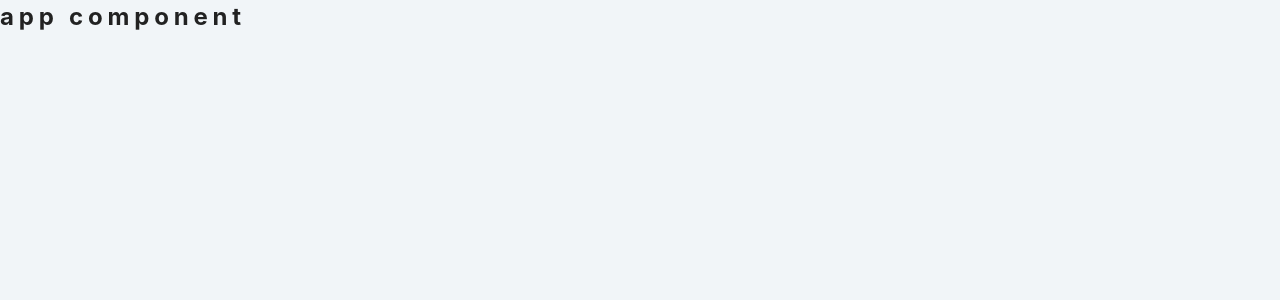
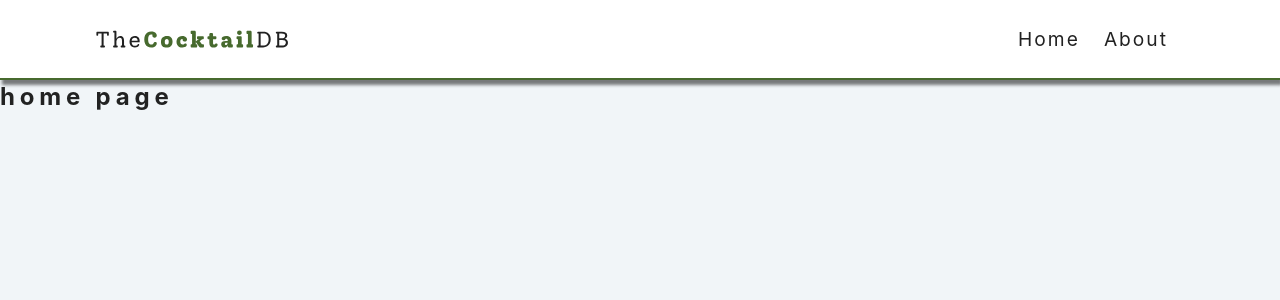
Before and after one commit to SDUBEY23/cocktail-db, a React (Create React App) app: page / in a window 1280 px wide. Shown: the top 300 px of the page. Built offline with nearby package versions, Linux system fonts and the light colour scheme.

Commit message:
added Routing

```diff
--- a/src/App.js
+++ b/src/App.js
@@ -9,9 +9,23 @@ import Error from './pages/Error'
 import Navbar from './components/Navbar'
 function App() {
   return (
-    <div>
-      <h2>app component</h2>
-    </div>
+    <Router>
+      <Navbar />
+      <Switch>
+        <Route exact path="/">
+          <Home/>
+        </Route>
+        <Route path="/about">
+          <About/>
+        </Route>
+        <Route path="/cocktail/:id">
+          <SingleCocktail/>
+        </Route>
+        <Route path="*">
+          <Error/>
+        </Route>
+      </Switch>
+    </Router>
   )
 }
 
--- a/src/components/Navbar.js
+++ b/src/components/Navbar.js
@@ -4,9 +4,23 @@ import logo from '../logo.svg'
 
 const Navbar = () => {
   return (
-    <div>
-      <h2>navbar component</h2>
+    <nav className="navbar">
+    <div class="nav-center">
+      <Link to="/">
+        <img src={logo} alt="cocktail db logo" className="logo">
+        </img>
+      </Link>
+      <ul className="nav-links">
+        <li>
+          <Link to="/">Home</Link>
+        </li>
+        <li>
+          <Link to="/about">About</Link>
+        </li>
+      </ul>
     </div>
+
+    </nav>
   )
 }
 
```
Also changed, not shown: 1 other file (tests, documents, lock files or other folders).
